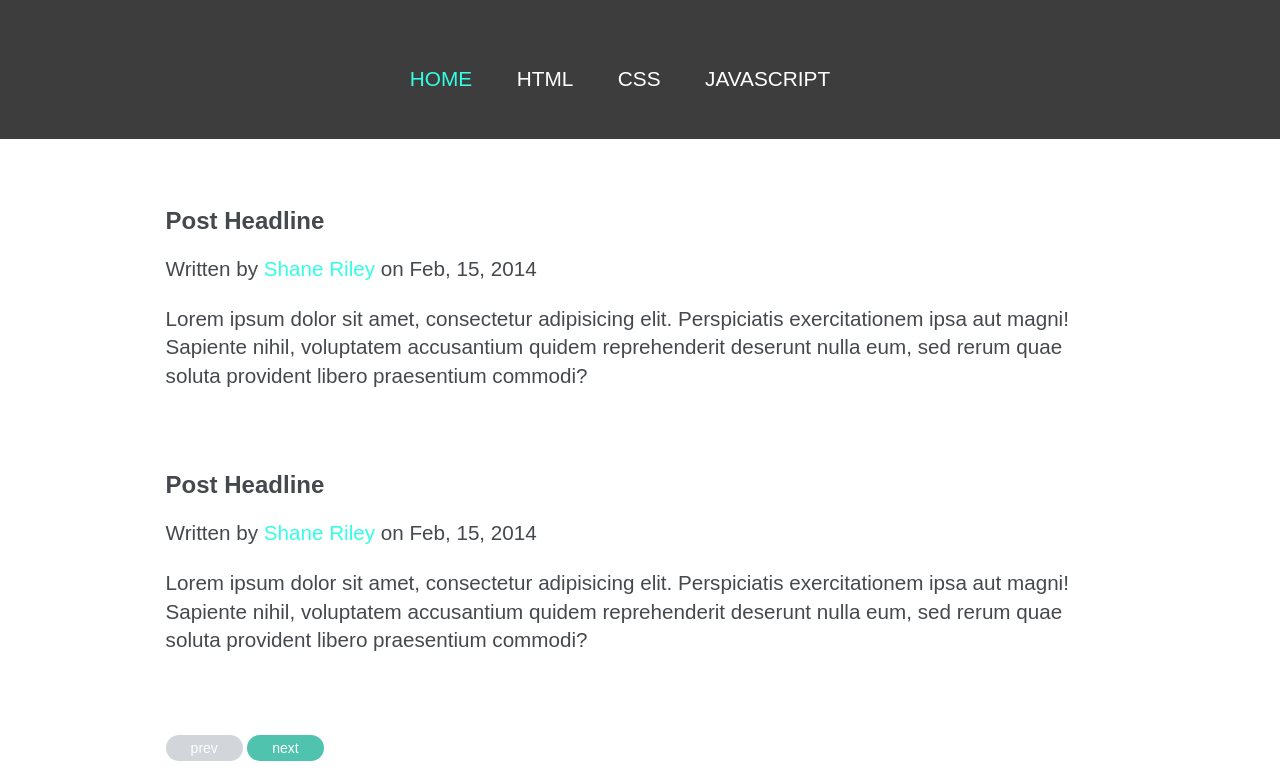
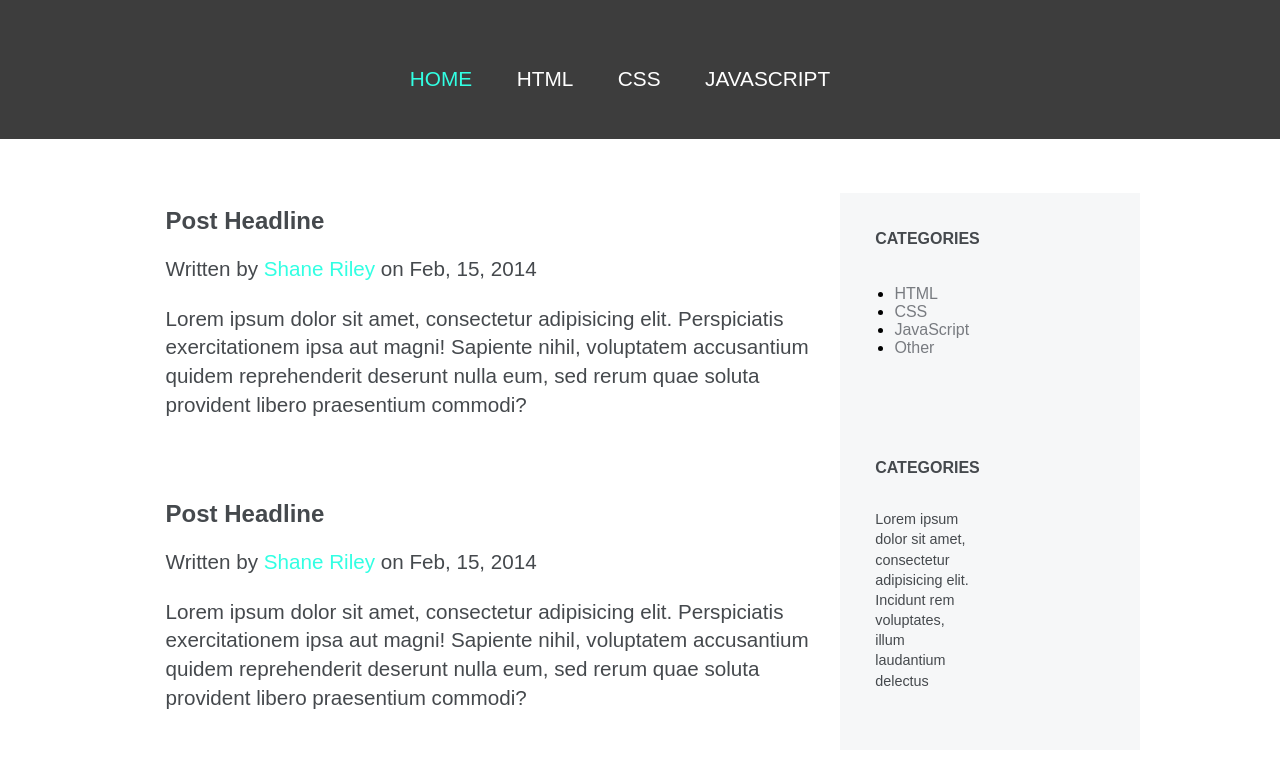
Before and after one commit to CristianCristea/LaunchSchool_front_end_development, a plain HTML site: page HTML and CSS/lesson_5/responsive_blog_design/index.html in a window 1280 px wide. Shown: the part 380-1164 px from the top of the page. Drawn offline with Linux system fonts and the light colour scheme.

Commit message:
Finish sidebar style responsive

```diff
--- a/HTML and CSS/lesson_5/responsive_blog_design/css/style.css
+++ b/HTML and CSS/lesson_5/responsive_blog_design/css/style.css
@@ -20,6 +20,7 @@ ul {
 
 .container {
   max-width: 1000px;
+  overflow: hidden;
 }
 
 .button,
@@ -195,6 +196,7 @@ aside {
 
 aside p {
   font-size: .9em;
+  padding-top: 1em;
 }
 
 aside h3 {
@@ -225,6 +227,35 @@ aside li a {
   text-decoration: none;
 }
 
+@media screen and (min-width: 480px) {
+  aside {
+    background: #f6f7f8;
+    padding: 0 0 0 1em;
+  }
 
+  aside .block {
+    display: inline-block;
+    width: 49%;
+    vertical-align: top;
+    /*padding: 0;*/
+  }
+}
 
+@media screen and (min-width: 769px) {
+
+  main {
+    float: left;
+    width: 70%;
+  }
+  aside {
+    overflow: hidden;
+     margin-top: 3.333em;
+  }
+
+  aside .block {
+    display: block;
+    /*padding: 1.6em;*/
+
+  }
+}
 /* single-post page*/
--- a/HTML and CSS/lesson_5/responsive_blog_design/index.html
+++ b/HTML and CSS/lesson_5/responsive_blog_design/index.html
@@ -55,7 +55,7 @@
       <div class="block about">
         <h3>Categories</h3>
        <p>
-          Lorem ipsum dolor sit amet, consectetur adipisicing elit. Incidunt rem voluptates, illum laudantium delectus autem quia nostrum. A, quos, dolor!
+          Lorem ipsum dolor sit amet, consectetur adipisicing elit. Incidunt rem voluptates, illum laudantium delectus
        </p>
       </div>
     </aside>
```
